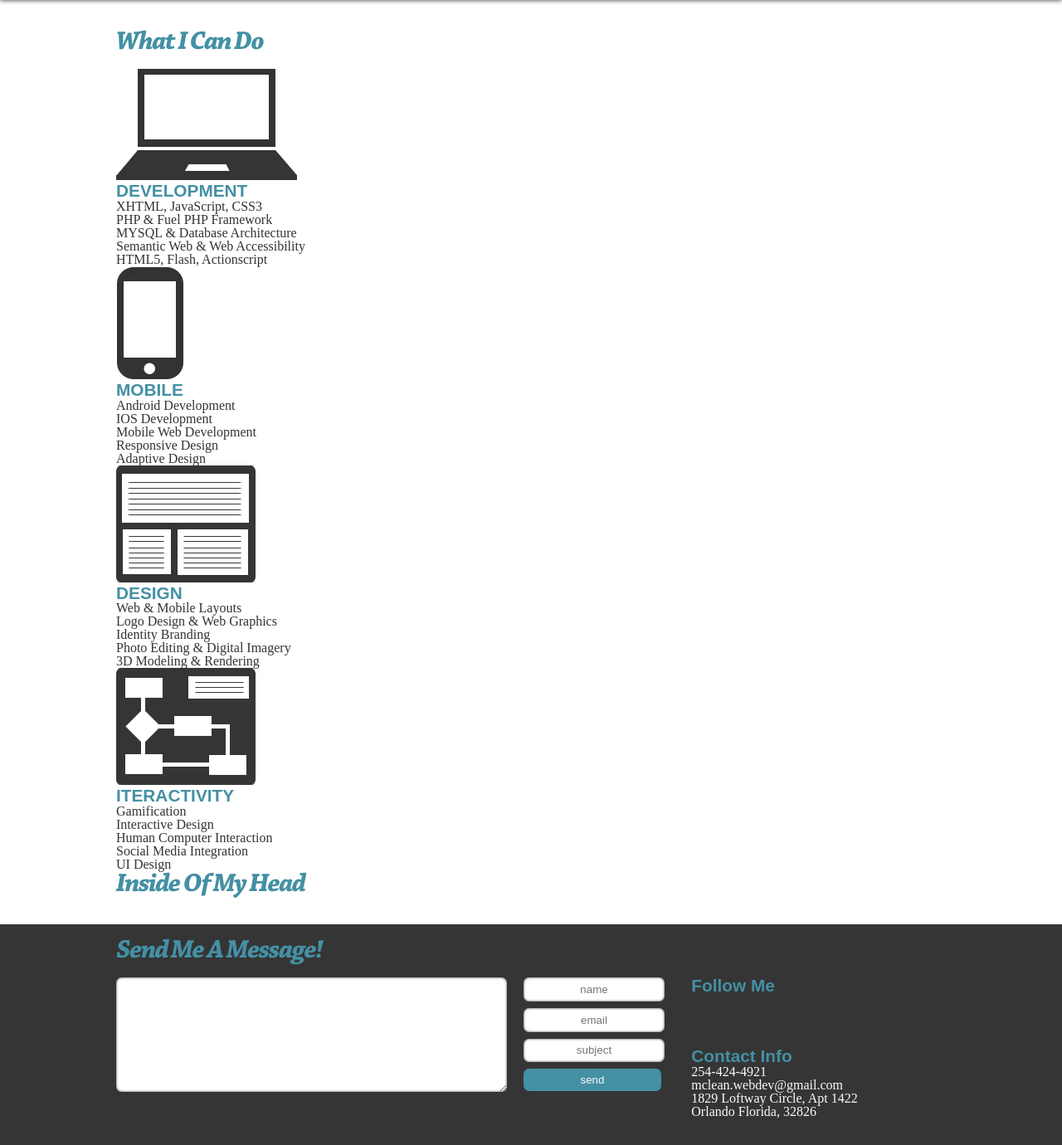
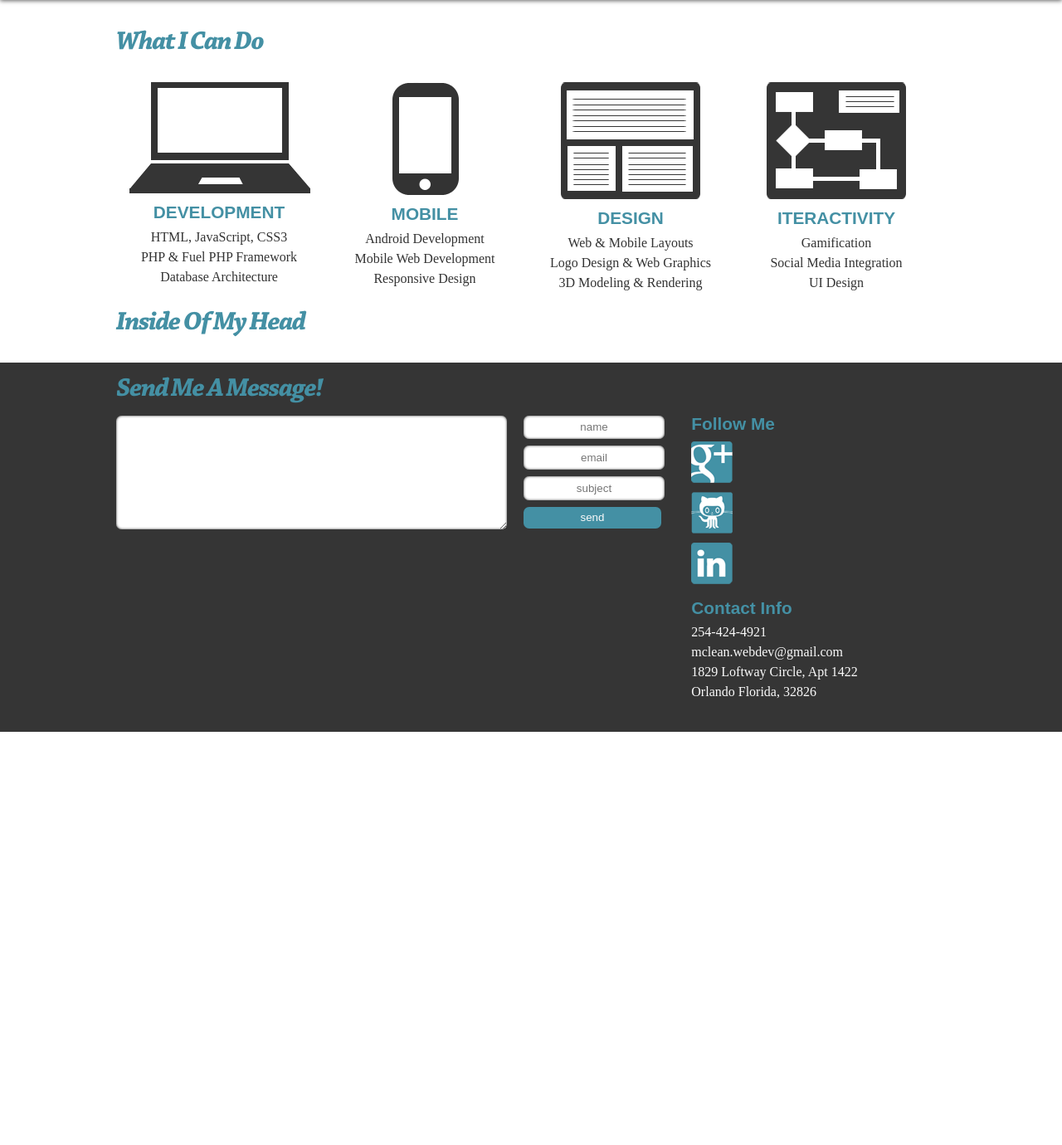
Before and after one commit to havok2905/Portfolio, a PHP site: page / in a window 1280 px wide. Shown: the part 109-1489 px from the top of the page at 83% size. After the commit the page ends 991 px from the top, so only its background shows below. Run offline with PHP 8.4, Linux system fonts and the light colour scheme.

Commit message:
created social media icons for footer and added them to the footer method in the Layout class

```diff
--- a/css/main.css
+++ b/css/main.css
@@ -113,6 +113,8 @@ h4{
 	font-size: 1.3em;
 	font-weight: 900;
 	color: #4490A4;
+	margin-top: 0.5em;
+	margin-bottom: 0.5em;
 }
 
 h5{
@@ -126,6 +128,11 @@ h6{
 a{
 	text-decoration: none;
 	color: #000;
+}
+
+ul li
+{
+	margin-bottom: 0.5em;
 }
 
 ul.nav{
@@ -170,6 +177,13 @@ ul li span{
 
 .bold{
 	font-weight: bold;
+}
+
+.left{
+	width: 13.5em;
+	text-align: center;
+	float: left;
+	margin: 1em;
 }
 
 p{
--- a/includes/layout.php
+++ b/includes/layout.php
@@ -64,9 +64,9 @@ EOT;
 					<div class="contact_sub_container">
 						<h4>Follow Me</h4>
 						<ul class="footertext">
-							<li><a href="https://plus.google.com/u/0/108287038105459970762/posts"><img src=""/><span>google+</span></a></li>
-							<li><a href="https://github.com/havok2905"><img src=""/><span>github</span></a></li>
-							<li><a href="http://www.linkedin.com/pub/christopher-mclean/23/261/789"><img src=""></img><span>linkedin</span></a></li>
+							<li><a href="https://plus.google.com/u/0/108287038105459970762/posts"><img src="img/googlethumb.png"/><span>google+</span></a></li>
+							<li><a href="https://github.com/havok2905"><img src="img/gitthumb.png"/><span>github</span></a></li>
+							<li><a href="http://www.linkedin.com/pub/christopher-mclean/23/261/789"><img src="img/linkedthumb.png"></img><span>linkedin</span></a></li>
 						</ul>
 					</div>
 					<div class="contact_sub_container">
--- a/index.php
+++ b/index.php
@@ -10,34 +10,29 @@
 </div>
 <div>
 	<h3>What I Can Do</h3>
-	<ul>
-		<li>
+	<div class="left">
 		<a href="">
 			<img src="img/laptop.png"/>
 			<h4>DEVELOPMENT</h4>
 		</a>
 		<ul class="seriftext">
-				<li>XHTML, JavaScript, CSS3</li>
+			<li>HTML, JavaScript, CSS3</li>
 			<li>PHP &amp; Fuel PHP Framework</li>
-				<li>MYSQL &amp; Database Architecture</li>
-				<li>Semantic Web &amp; Web Accessibility</li>
-				<li>HTML5, Flash, Actionscript</li>
+			<li>Database Architecture</li>
 		</ul>
-		</li>
-		<li>
+	</div>
+	<div class="left">
 		<a href="">
 			<img src="img/phone.png"/>
 			<h4>MOBILE</h4>
 		</a>
 		<ul class="seriftext">
 			<li>Android Development</li>
-				<li>IOS Development</li>
 			<li>Mobile Web Development</li>
 			<li>Responsive Design</li>
-				<li>Adaptive Design</li>
 		</ul>
-		</li>
-		<li>
+	</div>
+	<div class="left">
 		<a href="">
 			<img src="img/design.png"/>
 			<h4>DESIGN</h4>
@@ -45,25 +40,21 @@
 		<ul class="seriftext">
 			<li>Web &amp; Mobile Layouts</li>
 			<li>Logo Design &amp; Web Graphics</li>
-				<li>Identity Branding</li>
-				<li>Photo Editing &amp; Digital Imagery</li>
 			<li>3D Modeling &amp; Rendering</li>
 		</ul>
-		</li>
-		<li>
+	</div>
+	<div class="left">
 		<a href="">
 			<img src="img/graph.png"/>
 			<h4>ITERACTIVITY</h4>
 		</a>
 		<ul class="seriftext">
 			<li>Gamification</li>
-				<li>Interactive Design</li>
-				<li>Human Computer Interaction</li>
 			<li>Social Media Integration</li>
 			<li>UI Design</li>
 		</ul>
-		</li>
-	</ul>
+	</div>
+	<div class="clear"></div>
 </div>
 <div>
 	<h3>Inside Of My Head</h3>
```
Also changed, not shown: img/git.png (added), img/gitthumb.png (added), img/google.png (added), img/googlethumb.png (added), img/linked.png (added), img/linkedin-logo-vector.png (added), img/linkedthumb.png (added), img/octocatvector_large.png (added), 6 other files. Lines whose indentation alone changed are shown as unchanged.
